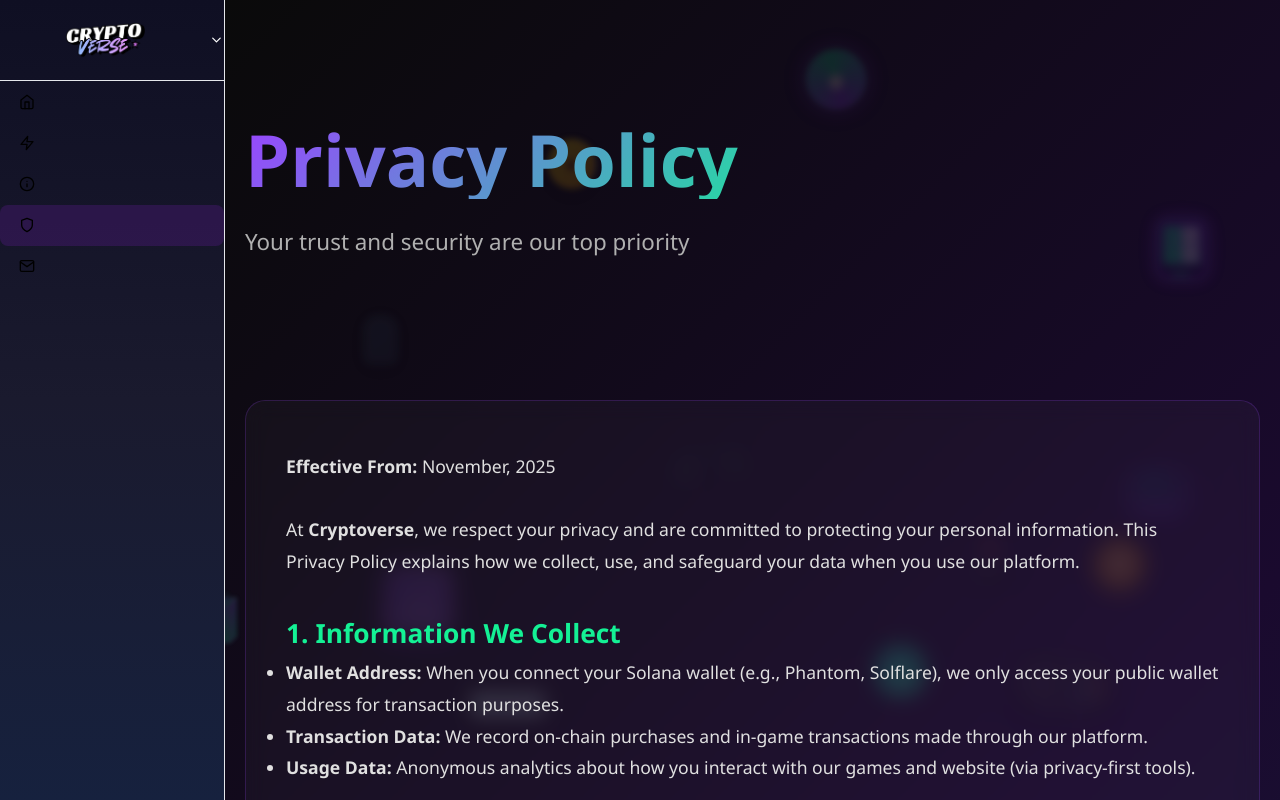
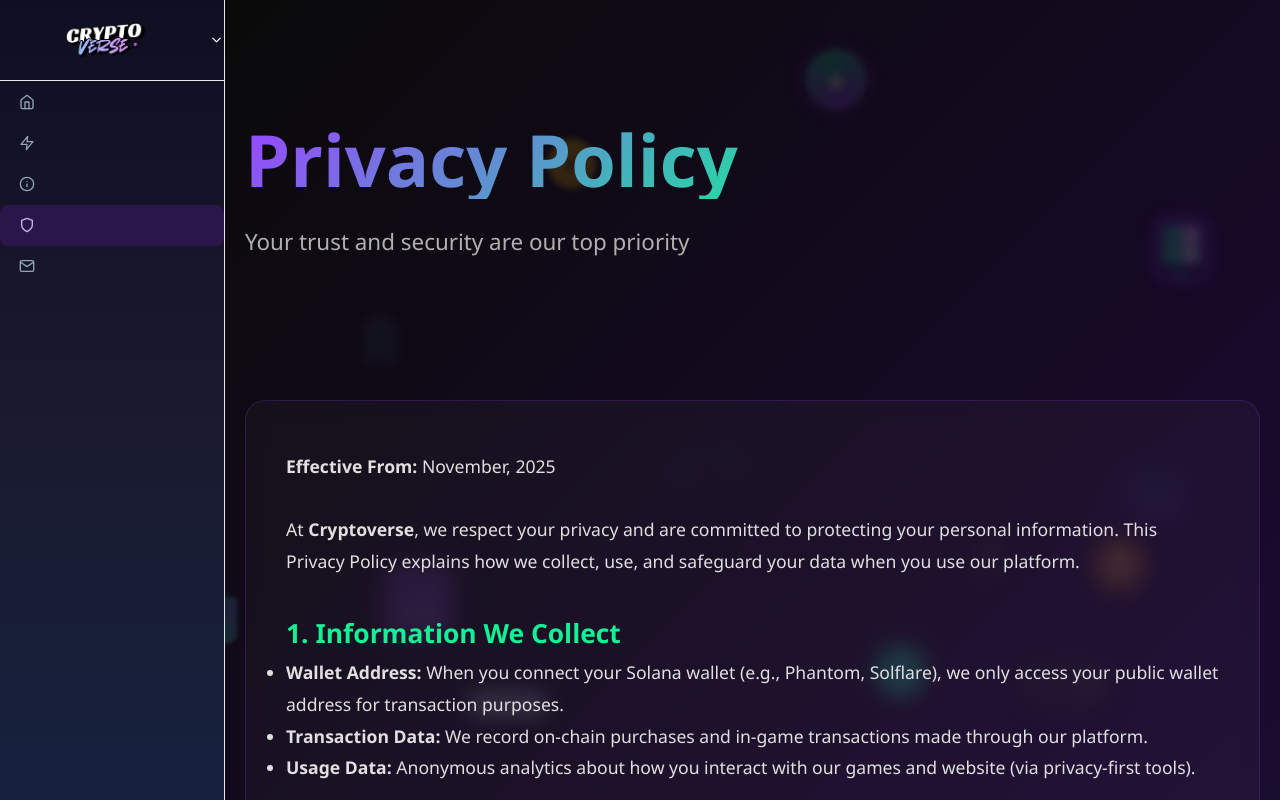
Before and after one commit to Kamanbaig29/game-hub, a React (Vite) app: page /privacy in a window 1280 px wide. Shown: the top 800 px of the page. Built offline with nearby package versions, Linux system fonts and the light colour scheme.

Commit message:
hope so bug fixes for color

```diff
--- a/src/components/Sidebar.tsx
+++ b/src/components/Sidebar.tsx
@@ -119,6 +119,10 @@ const Option = ({ Icon, title, path, selected, open, external }: OptionProps) =>
         ? "bg-purple-600/30 text-purple-300 border border-purple-500/50"
         : "text-slate-400 hover:bg-purple-900/20 hover:text-purple-200"
         }`}
+      style={{
+        color: isSelected ? 'rgb(196 181 253)' : 'rgb(148 163 184)',
+        colorScheme: 'dark'
+      }}
     >
       <motion.div
         layout
@@ -133,6 +137,10 @@ const Option = ({ Icon, title, path, selected, open, external }: OptionProps) =>
           initial={{ opacity: 0, y: 12 }}
           animate={{ opacity: 1, y: 0 }}
           transition={{ delay: 0.125 }}
+          style={{
+            color: 'inherit',
+            colorScheme: 'dark'
+          }}
         >
           {title}
           {external && <FiExternalLink className="text-[10px]" />}
--- a/src/index.css
+++ b/src/index.css
@@ -11,7 +11,7 @@
   line-height: 1.5;
   font-weight: 400;
 
-  color-scheme: light dark;
+  color-scheme: dark;
   color: rgba(255, 255, 255, 0.87);
   background-color: #242424;
 
@@ -230,3 +230,61 @@ nav button {
   background-color: transparent !important;
   border: none !important;
 }
+
+/* Force consistent colors across all displays and color profiles */
+nav button, nav button * {
+  color-scheme: dark !important;
+  -webkit-color-scheme: dark !important;
+}
+
+/* Ensure sidebar text colors are forced regardless of display - but not icons */
+nav button span.text-slate-400,
+nav button span[class*="text-slate-400"] {
+  color: rgb(148 163 184) !important;
+}
+
+nav button span.text-purple-300,
+nav button span[class*="text-purple-300"] {
+  color: rgb(196 181 253) !important;
+}
+
+nav button span.text-purple-200,
+nav button span[class*="text-purple-200"] {
+  color: rgb(221 214 254) !important;
+}
+
+/* Allow icons to use their natural colors while ensuring visibility */
+nav button svg {
+  color: inherit;
+}
+
+/* Handle different color gamuts for external displays */
+@media (color-gamut: p3) {
+  nav button {
+    color-scheme: dark !important;
+  }
+  nav button span.text-slate-400,
+  nav button span[class*="text-slate-400"] {
+    color: color(display-p3 0.58 0.64 0.72) !important;
+  }
+  nav button span.text-purple-300,
+  nav button span[class*="text-purple-300"] {
+    color: color(display-p3 0.77 0.71 0.99) !important;
+  }
+}
+
+@media (color-gamut: srgb) {
+  nav button span.text-slate-400,
+  nav button span[class*="text-slate-400"] {
+    color: rgb(148 163 184) !important;
+  }
+  nav button span.text-purple-300,
+  nav button span[class*="text-purple-300"] {
+    color: rgb(196 181 253) !important;
+  }
+}
+
+/* Force sidebar background consistency across displays */
+nav[class*="bg-gradient"] {
+  background: linear-gradient(180deg, #0f0f23 0%, #1a1a2e 50%, #16213e 100%) !important;
+}
```
Also changed, not shown: 1 other file (tests, documents, lock files or other folders).
